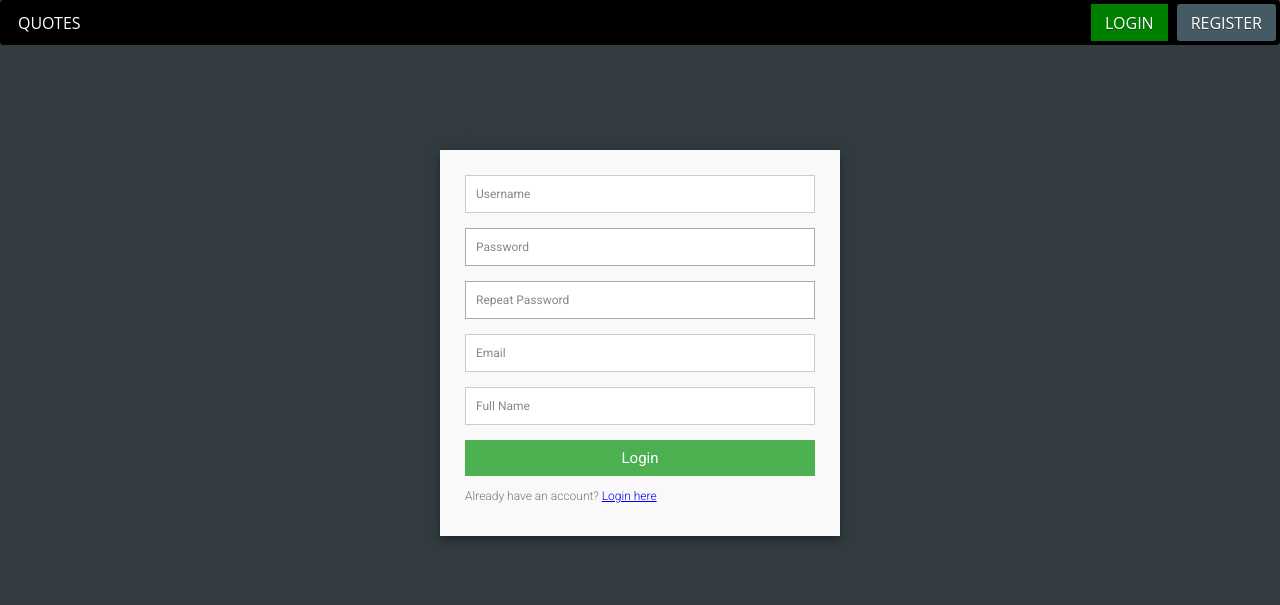
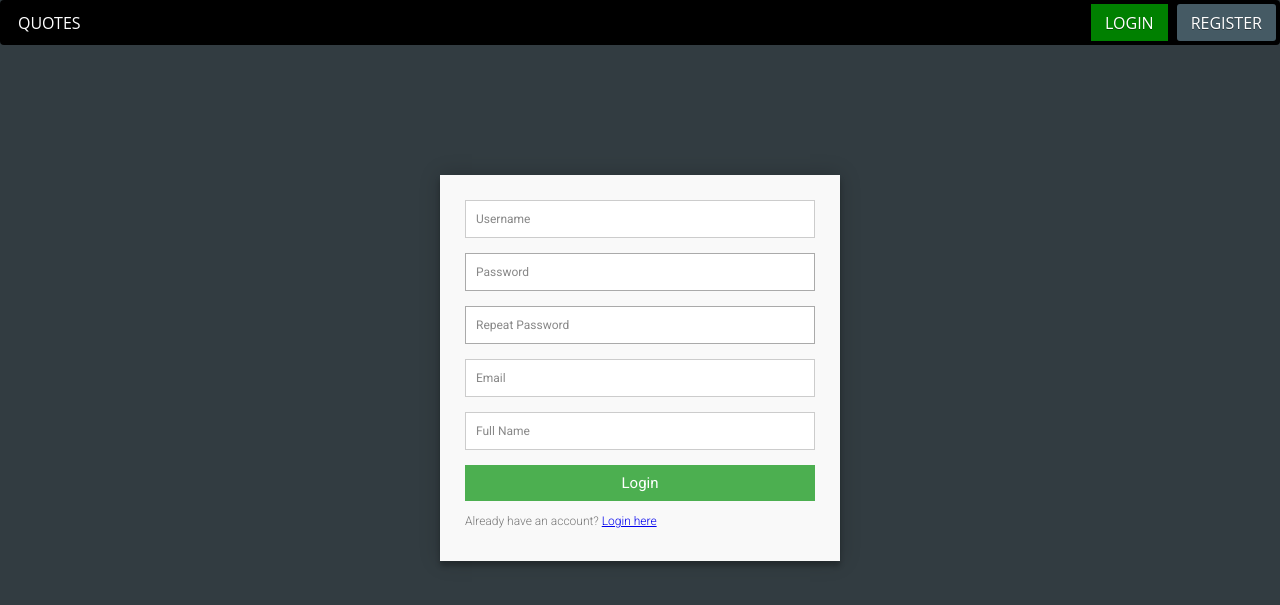
Before and after one commit to Branimir123/2018-Web, a PHP site: page /views/Register.php in a window 1280 px wide. Shown: the top 605 px of the page. Run offline with PHP 8.4, Linux system fonts and the light colour scheme; some libraries are stand-ins or nearby versions.

Commit message:
Change body padding because of fixed navbar

```diff
--- a/src/assets/css/menu.css
+++ b/src/assets/css/menu.css
@@ -4,6 +4,7 @@ body {
   font-size: 12px;
   line-height: 30px;
   color: #777;
+  padding-top: 25px;
 }
 
 * {
```
